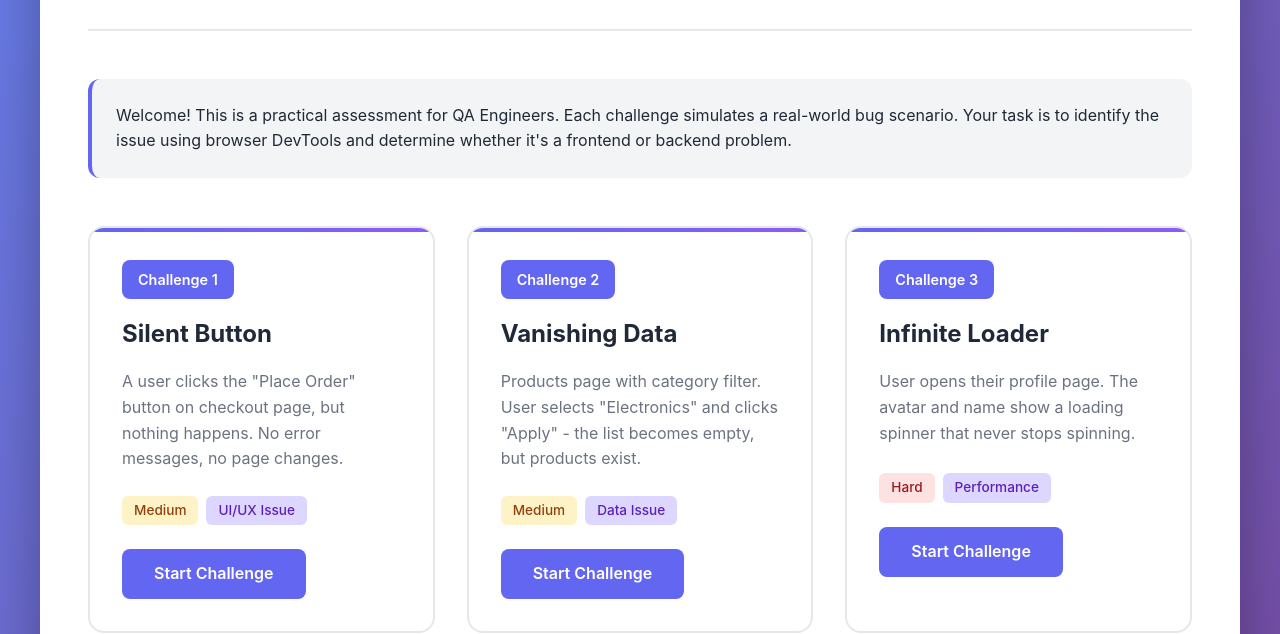
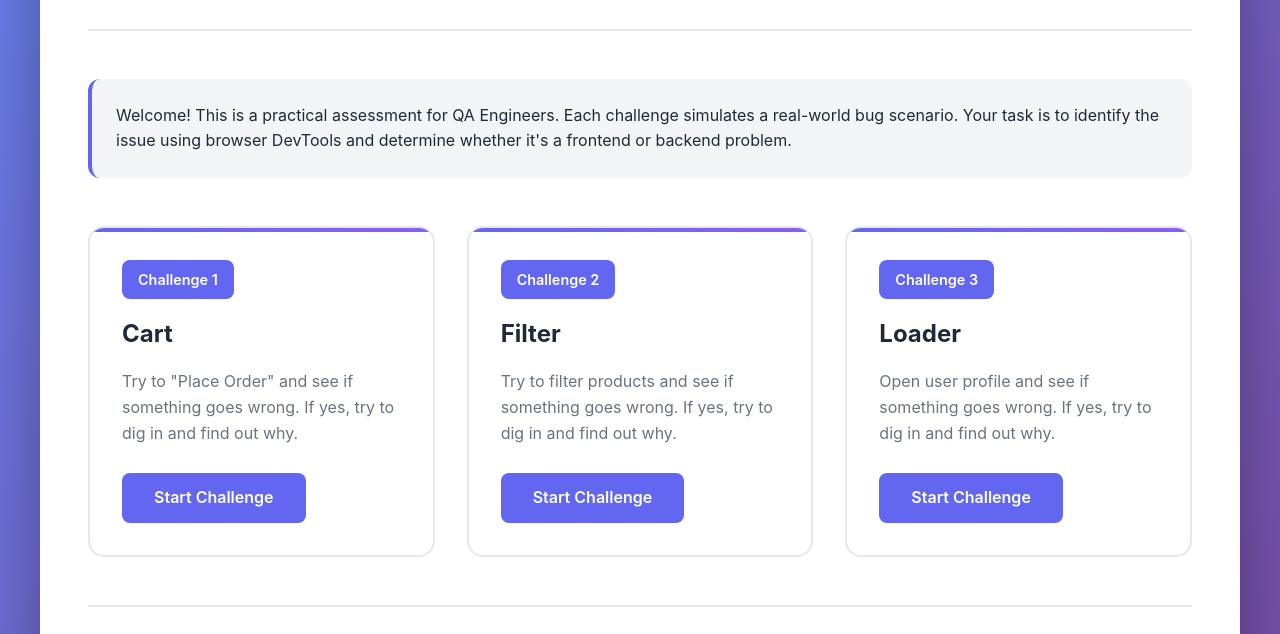
Before and after one commit to db-automation/qa-challenges, a website: page index.html in a window 1280 px wide. Shown: the part 186-820 px from the top of the page. Drawn offline with Linux system fonts and the light colour scheme.

Commit message:
Refactor challenge descriptions and titles for clarity and consistency

```diff
--- a/index.html
+++ b/index.html
@@ -24,59 +24,34 @@
         <div class="challenges-grid">
             <div class="challenge-card">
                 <div class="challenge-number">Challenge 1</div>
-                <h2>Silent Button</h2>
+                <h2>Cart</h2>
                 <p class="challenge-description">
-                    A user clicks the "Place Order" button on checkout page, but nothing happens. No error messages, no
-                    page changes.
+                    Try to "Place Order" and see if something goes wrong. If yes, try to dig in and find out why.
                 </p>
-                <div class="challenge-meta">
-                    <span class="difficulty medium">Medium</span>
-                    <span class="type">UI/UX Issue</span>
-                </div>
                 <a href="challenge1.html" class="btn-primary">Start Challenge</a>
             </div>
 
             <div class="challenge-card">
                 <div class="challenge-number">Challenge 2</div>
-                <h2>Vanishing Data</h2>
+                <h2>Filter</h2>
                 <p class="challenge-description">
-                    Products page with category filter. User selects "Electronics" and clicks "Apply" - the list becomes
-                    empty, but products exist.
+                    Try to filter products and see if something goes wrong. If yes, try to dig in and find out why.
                 </p>
-                <div class="challenge-meta">
-                    <span class="difficulty medium">Medium</span>
-                    <span class="type">Data Issue</span>
-                </div>
                 <a href="challenge2.html" class="btn-primary">Start Challenge</a>
             </div>
 
             <div class="challenge-card">
                 <div class="challenge-number">Challenge 3</div>
-                <h2>Infinite Loader</h2>
+                <h2>Loader</h2>
                 <p class="challenge-description">
-                    User opens their profile page. The avatar and name show a loading spinner that never stops spinning.
+                    Open user profile and see if something goes wrong. If yes, try to dig in and find out why.
                 </p>
-                <div class="challenge-meta">
-                    <span class="difficulty hard">Hard</span>
-                    <span class="type">Performance</span>
-                </div>
                 <a href="challenge3.html" class="btn-primary">Start Challenge</a>
             </div>
         </div>
 
-        <!-- <div class="tips">
-            <h3>💡 Tips for Testing</h3>
-            <ul>
-                <li>Open <strong>DevTools</strong> (F12 or Cmd+Option+I)</li>
-                <li>Check the <strong>Console</strong> tab for errors</li>
-                <li>Monitor the <strong>Network</strong> tab for API requests</li>
-                <li>Inspect request <strong>Payload</strong> and <strong>Response</strong></li>
-                <li>Think about: Is this a frontend or backend issue?</li>
-            </ul>
-        </div> -->
-
         <footer>
-            <p>Good luck and happy testing!</p>
+            <p>Happy Hacking</p>
         </footer>
     </div>
 </body>
```
Also changed, not shown: README.md (deleted).
